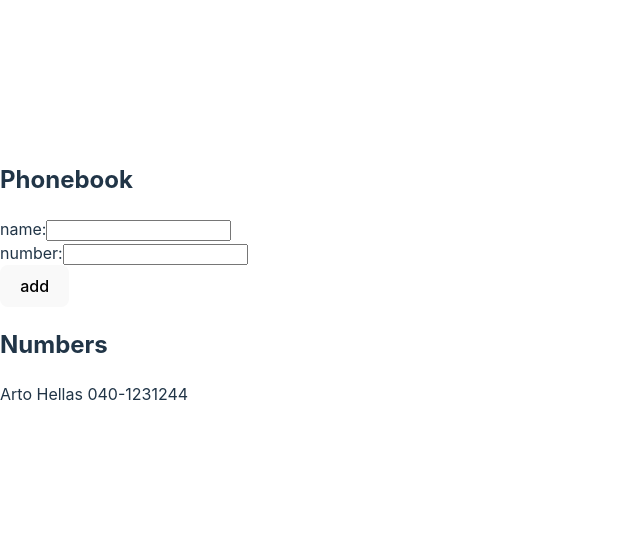
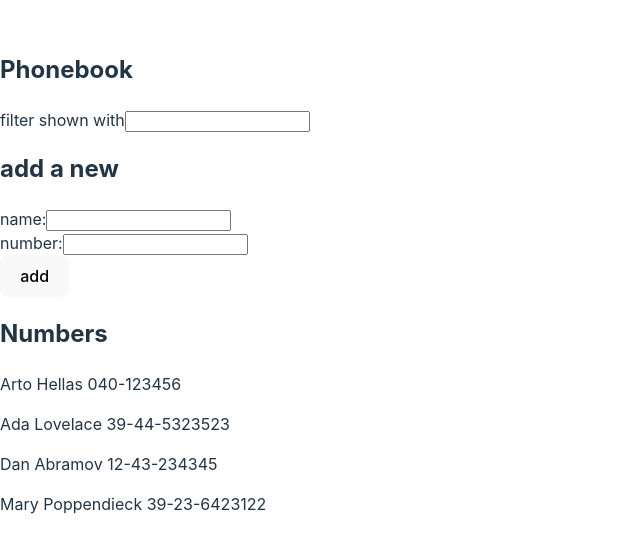
Before and after one commit to roopeak/full-stack-open, a React (Vite) app in the folder part2/phonebook/: page / in a window 1280 px wide. Shown: the part 118-670 px from the top of the page, without its empty margins (0-640 px from the left). Built offline with nearby package versions, Linux system fonts and the light colour scheme.

Commit message:
2.9 step4

```diff
--- a/part2/phonebook/src/App.jsx
+++ b/part2/phonebook/src/App.jsx
@@ -2,14 +2,15 @@
 
 const App = () => {
   const [persons, setPersons] = useState([
-    {
-      name: 'Arto Hellas',
-      number: '040-1231244'
-    }
+    { name: 'Arto Hellas', number: '040-123456' },
+    { name: 'Ada Lovelace', number: '39-44-5323523' },
+    { name: 'Dan Abramov', number: '12-43-234345' },
+    { name: 'Mary Poppendieck', number: '39-23-6423122' }
   ])
 
   const [newName, setNewName] = useState('')
   const [newNumber, setNewNumber] = useState('')
+  const [newFilter, setNewFilter] = useState('')
 
   const addName = (event) => {
     event.preventDefault()
@@ -41,9 +42,25 @@
     setNewNumber(event.target.value)
   }
 
+  const handleFilterChange = (event) => {
+    setNewFilter(event.target.value)
+    setPersons(
+      persons.filter(person =>
+      person.name.toLowerCase().includes(event.target.value))
+    )
+  }
+
   return (
     <div>
       <h2>Phonebook</h2>
+      <div>
+        filter shown with
+        <input
+          value={newFilter}
+          onChange={handleFilterChange}
+        />
+      </div>
+      <h2>add a new</h2>
       <form>
         <div>
           name:
```
